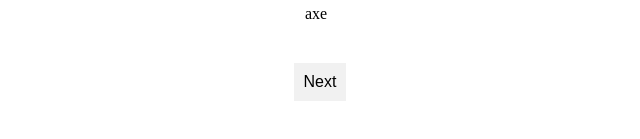
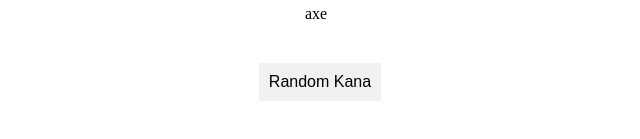
Before and after one commit to zprima/jpnmnemonics, a React (Create React App) app: page / in a window 1280 px wide. Shown: the part 403-542 px from the top of the page, without its empty margins (320-960 px from the left). Built offline with nearby package versions, Linux system fonts and the light colour scheme.

Commit message:
update button text

```diff
--- a/src/screens/App.js
+++ b/src/screens/App.js
@@ -22,7 +22,7 @@ function App() {
 
         <div className="row">
           <div className="nextKana">
-            <button onClick={() => refreshKana()}>Next</button>
+            <button onClick={() => refreshKana()}>Random Kana</button>
           </div>
         </div>
       </div>
```
